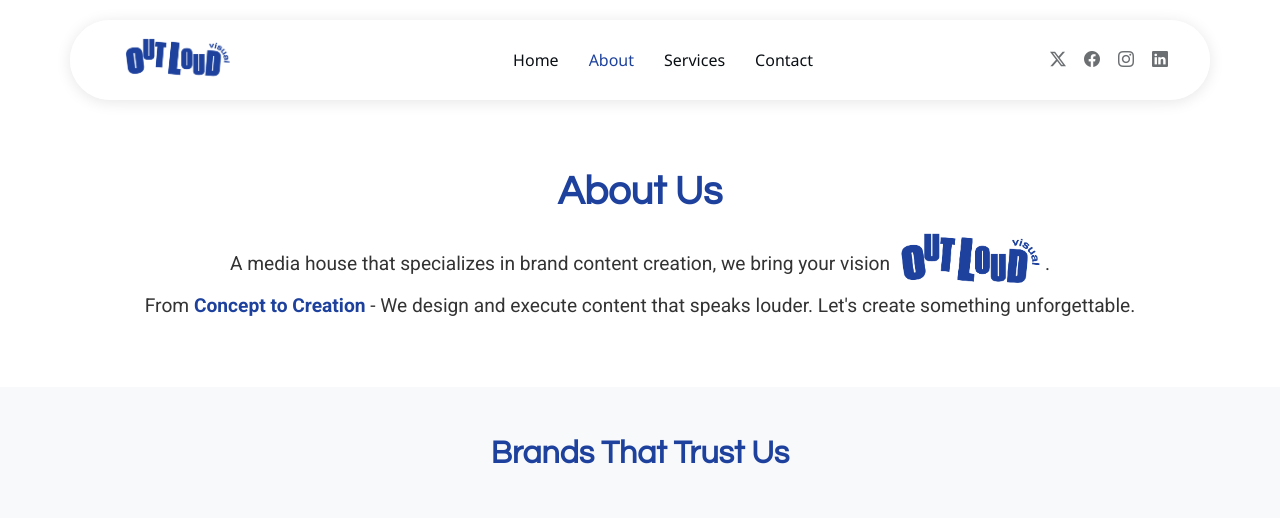
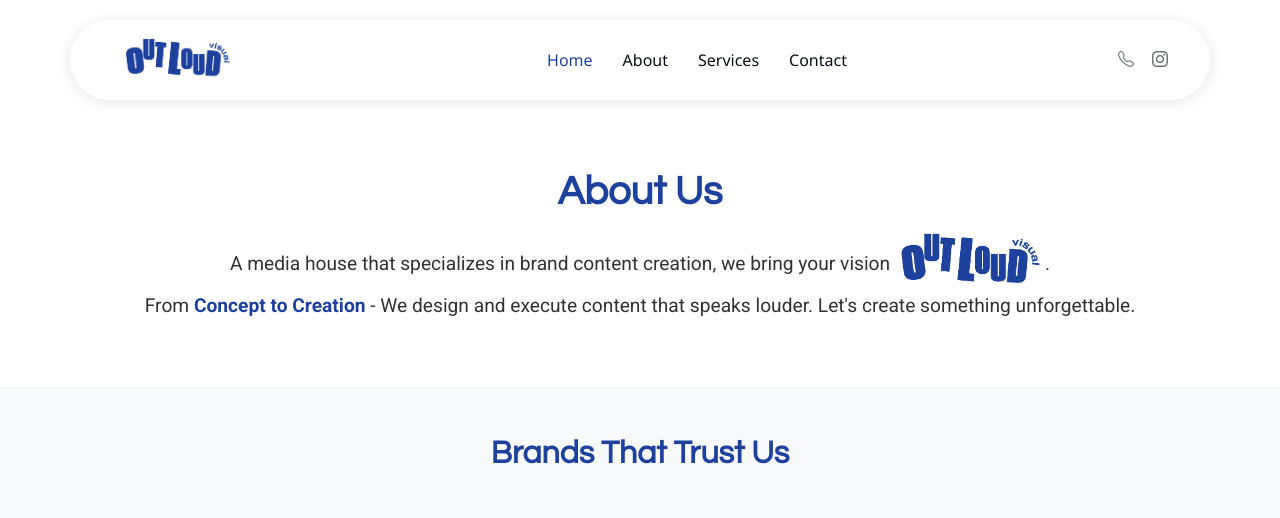
Before and after one commit to dhruv019/OutLoud, a plain HTML site: page aboutPage.html in a window 1280 px wide. Shown: the top 518 px of the page. Drawn offline with Linux system fonts and the light colour scheme.

Commit message:
updated navbar

```diff
--- a/aboutPage.html
+++ b/aboutPage.html
@@ -45,22 +45,21 @@
 
             <nav id="navmenu" class="navmenu">
                 <ul>
-                    <li><a href="index.html">Home</a></li>
-                    <li><a href="aboutPage.html" class="active">About</a></li>
+                    <li><a href="index.html" class="active">Home</a></li>
+                    <li><a href="aboutPage.html">About</a></li>
                     <li><a href="servicePage.html">Services</a></li>
                     <li><a href="contactPage.html">Contact</a></li>
                 </ul>
                 <i class="mobile-nav-toggle d-xl-none bi bi-list"></i>
             </nav>
 
+            <!-- Mobile Navigation Overlay -->
+            <!-- <div class="mobile-nav-overlay"></div> -->
+
             <div class="header-social-links">
-                <a href="#" class="twitter"><i class="bi bi-twitter-x"></i></a>
-                <a href="#" class="facebook"><i class="bi bi-facebook"></i></a>
-                <a href="#" class="instagram"><i class="bi bi-instagram"></i></a>
-                <a href="#" class="linkedin"><i class="bi bi-linkedin"></i></a>
+                <a href="tel:+919004645929" class=""><i class="bi bi-telephone"></i></a>
+                <a href="https://www.instagram.com/outloudvisual/" class="instagram"><i class="bi bi-instagram"></i></a>
             </div>
-
-
 
         </div>
     </header>
```
Also changed, not shown: contactPage.html (+7 -8 lines), index.html (+2 -2 lines), servicePage.html (+7 -8 lines), Readme.txt (deleted).
